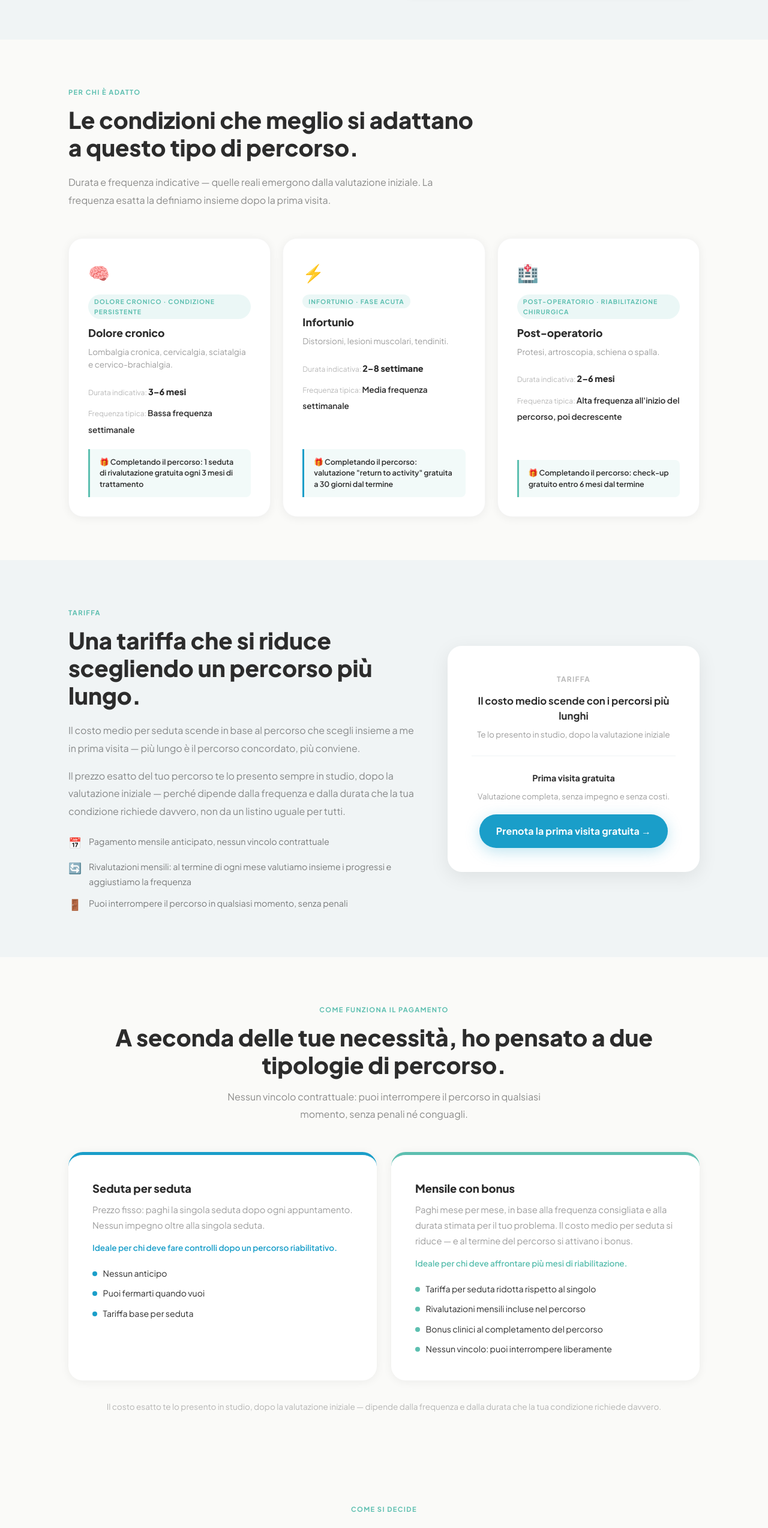
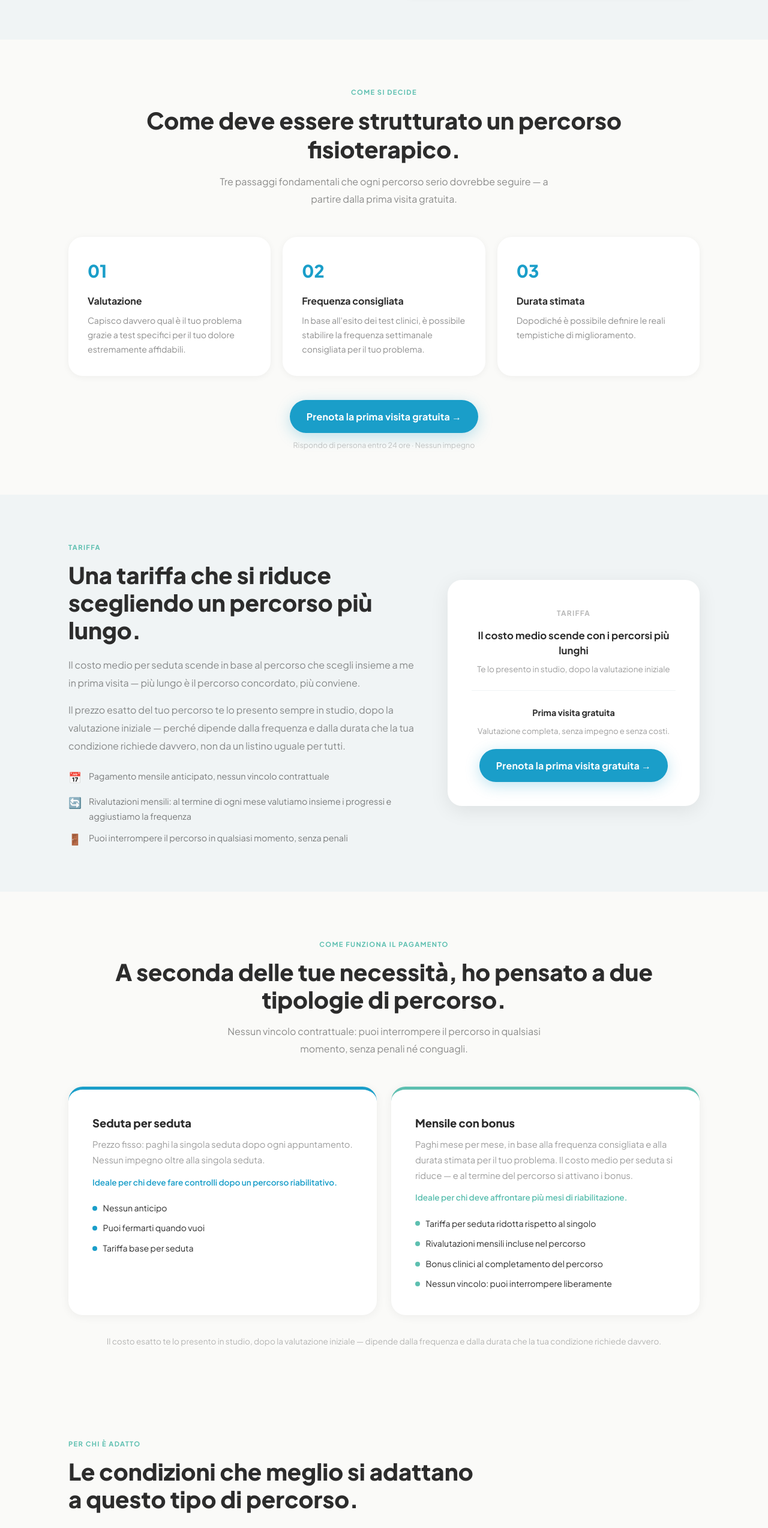
Before and after one commit to studio-mantovan/studio-mantovan, a Next.js app in the folder site/: page /percorsi in a window 1280 px wide. Shown: the part 1007-3555 px from the top of the page at 60% size. Built offline with nearby package versions, Linux system fonts and the light colour scheme.

Commit message:
fix: riordina sezioni pagina percorsi per seguire flusso carosello
Hero → Filosofia → Come nasce il percorso → Tariffa → Pagamento → Categorie → FAQ

Co-Authored-By: Claude Sonnet 4.6 <noreply@anthropic.com>

```diff
--- a/site/src/app/percorsi/page.tsx
+++ b/site/src/app/percorsi/page.tsx
@@ -82,10 +82,10 @@ export default function PercorsiPage() {
     <div style={{ background: C.bg }}>
       <HeroSection />
       <FilosofiaSection />
-      <CategorieSection />
+      <ComeSiDecideSection />
       <TariffaSection />
       <PagamentoSection />
-      <ComeSiDecideSection />
+      <CategorieSection />
       <FaqSection />
     </div>
   )
```
